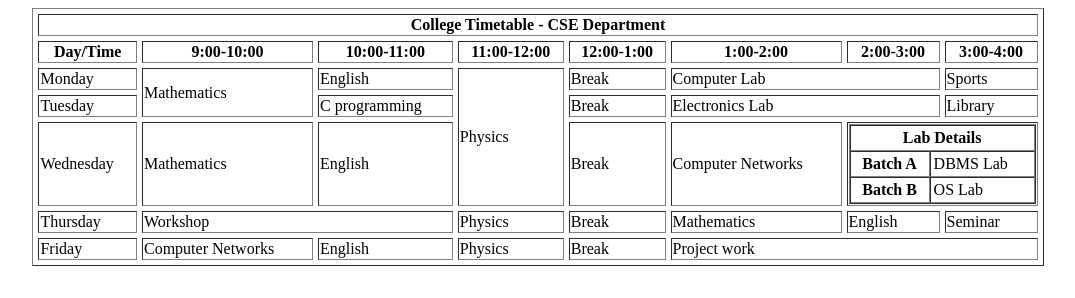
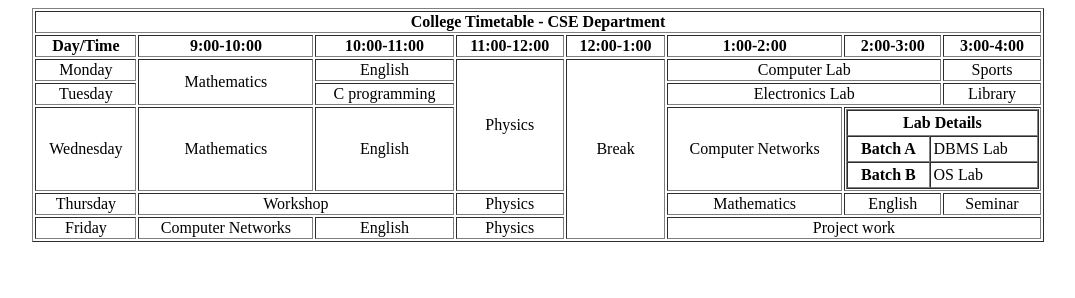
Before and after one commit to Parvchikara77/Parv-Chikara, a plain HTML site: page exp3.html in a window 1280 px wide. Shown: the whole page, without its empty margins (102-1177 px from the left). Drawn offline with Linux system fonts and the light colour scheme.

Commit message:
Aligned table content to center and adjusted cellspacing

```diff
--- a/exp3.html
+++ b/exp3.html
@@ -7,11 +7,11 @@
 
 </head>
 <body>
-    <table border="collapse" width="80%" align="center" cellspacing="5" >
+    <table border="collapse" width="80%" align="center" cellspacing="2"  >
         <tr>
             <th colspan="8" align="center">College Timetable - CSE Department</th>
         </tr>
-        <tr>
+        <tr align="center">
             <th>Day/Time</th>
             <th>9:00-10:00</th>
             <th>10:00-11:00</th>
@@ -21,32 +21,30 @@
             <th>2:00-3:00</th>
             <th>3:00-4:00</th>
         </tr>
-        <tr>
+        <tr align="center">
             <td>Monday</td>
             <td rowspan="2">Mathematics</td>
             <td>English</td>
             <td rowspan="3">Physics</td>
-            <td>Break</td>
+            <td rowspan="5">Break</td>
             <td colspan="2">Computer Lab</td>
             <td>Sports</td>
         </tr>
-        <tr>
+        <tr align="center">
             <td>Tuesday</td>
             <td>C programming</td>
-            <td>Break</td>
             <td colspan="2">Electronics Lab</td>
             <td>Library</td>
         </tr>
-        <tr>
+        <tr align="center">
             <td>Wednesday</td>
             <td>Mathematics</td>
             <td>English</td>
-            <td>Break</td>
             <td>Computer Networks</td>
 
                 <td colspan="2" rowspan="1" >
                 <table border="1" cellpadding="3" cellspacing="0" width="100%" >
-                    <tr>
+                    <tr align="center">
                         <th colspan="2">Lab Details</th>
                         </tr>
                         <tr>
@@ -62,21 +60,19 @@
 
 
         </tr>
-        <tr>
+        <tr align="center">
             <td>Thursday</td>
             <td colspan="2">Workshop</td>
             <td>Physics</td>
-            <td>Break</td>
             <td>Mathematics</td>
             <td>English</td>
             <td>Seminar</td>
         </tr>
-        <tr>
+        <tr align="center">
             <td>Friday</td>
             <td>Computer Networks</td>
             <td>English</td>
             <td>Physics</td>
-            <td>Break</td>
             <td colspan="3">Project work</td>
         </tr>
 
```
